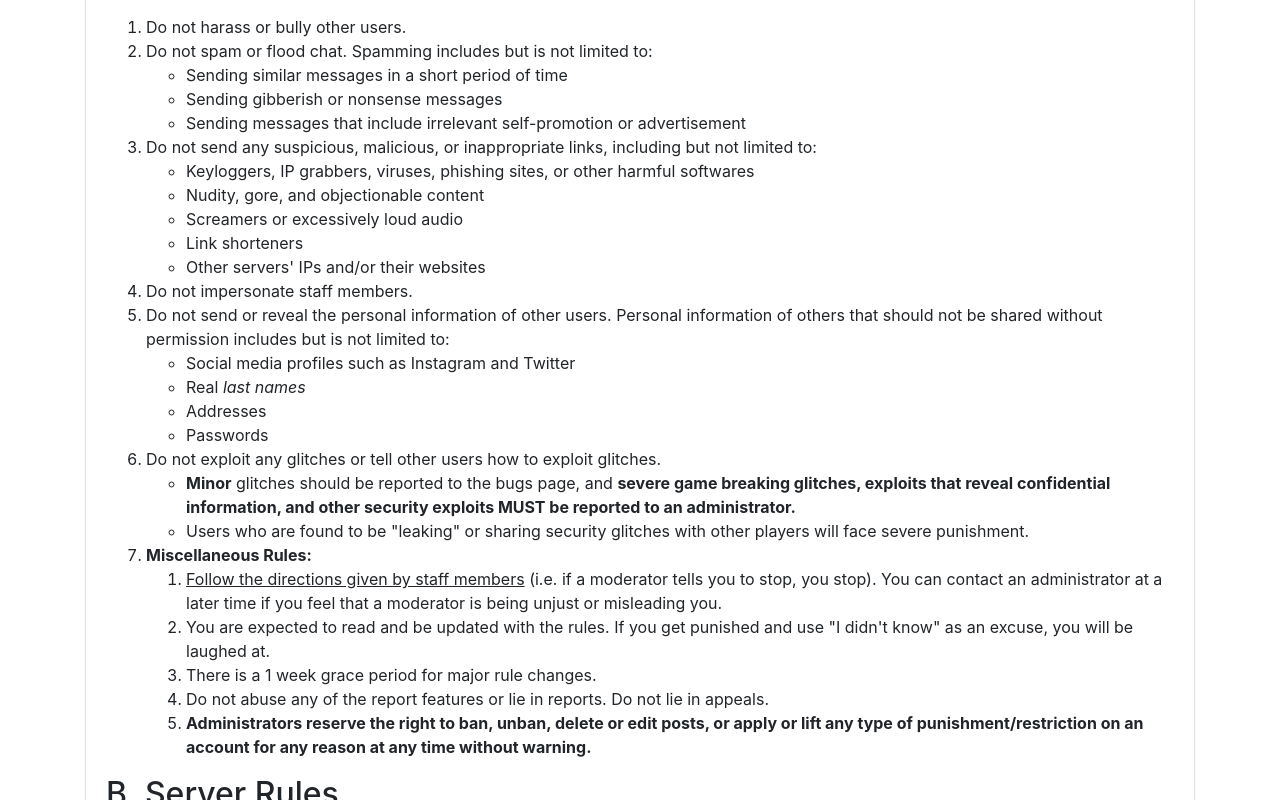
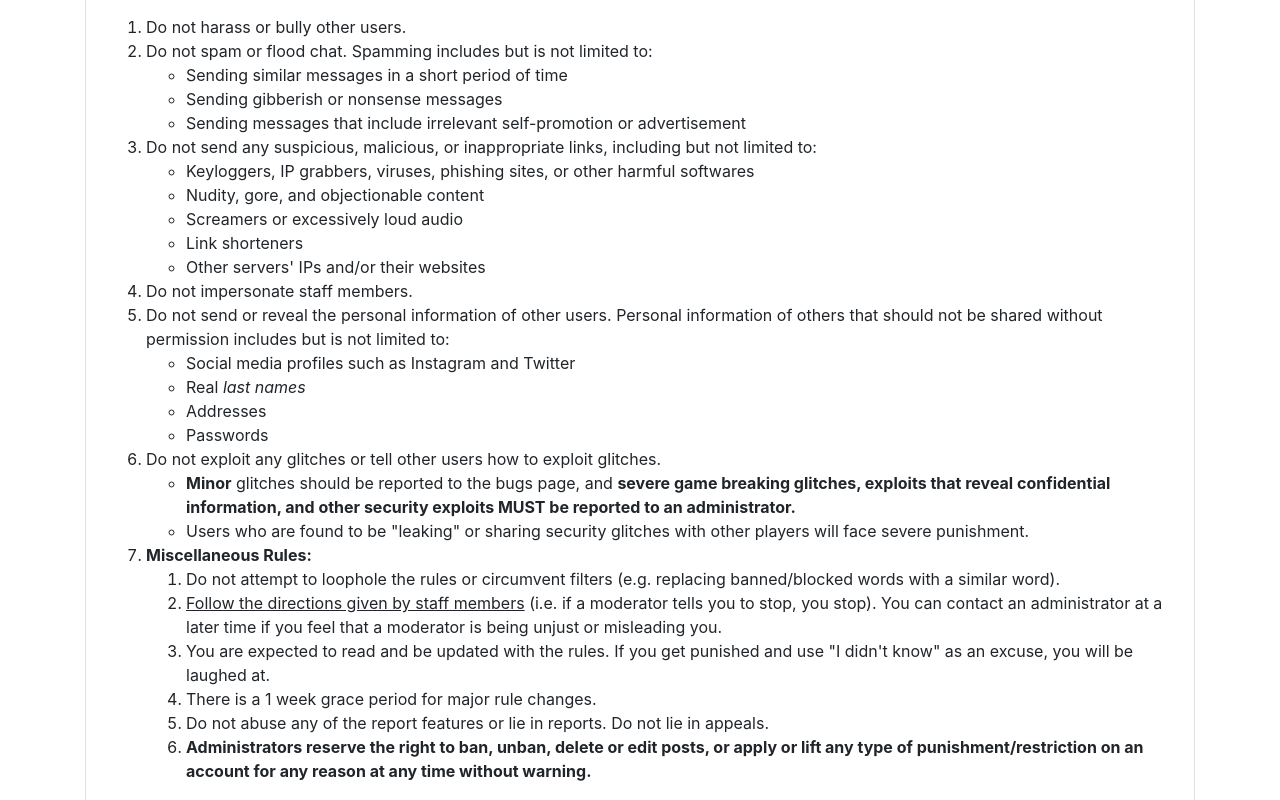
Before and after one commit to ZildithNetwork/Zildith-Website, a website: page rules.html in a window 1280 px wide. Shown: the part 300-1100 px from the top of the page. Drawn offline with Linux system fonts and the light colour scheme.

Commit message:
Common sense rule

```diff
--- a/rules.html
+++ b/rules.html
@@ -105,6 +105,7 @@
                 </ul>
                 <li><b>Miscellaneous Rules:</b></li>
                 <ol>
+                    <li>Do not attempt to loophole the rules or circumvent filters (e.g. replacing banned/blocked words with a similar word).</li>
                     <li><u>Follow the directions given by staff members</u> (i.e. if a moderator tells you to stop, you stop). You can contact an administrator at a later time if you feel that a moderator is being unjust or misleading you.</li>
                     <li>You are expected to read and be updated with the rules. If you get punished and use "I didn't know" as an excuse, you will be laughed at.</li>
                     <li>There is a 1 week grace period for major rule changes.</li>
```
